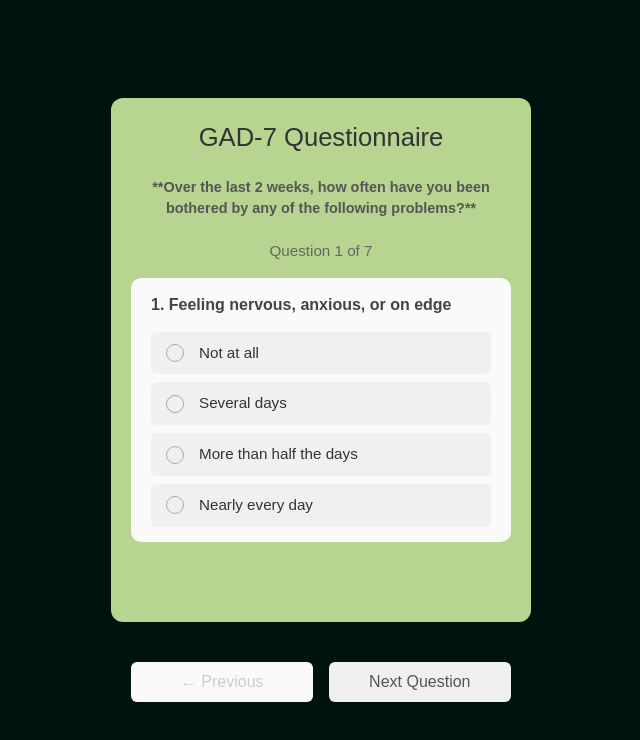
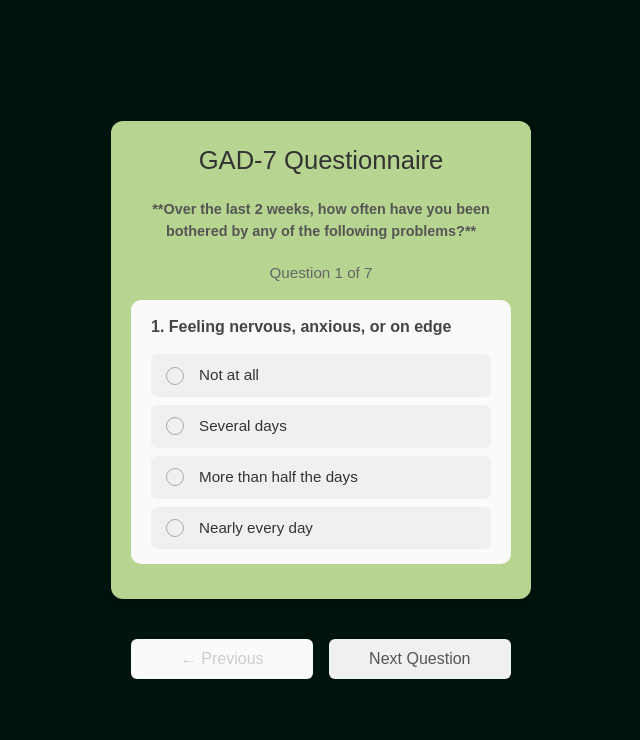
Before and after one commit to HarshaNaidu11/Bloomence_99, a React (Vite) app in the folder frontend/: page /gad7 in a window 1280 px wide. Shown: the top 740 px of the page, without its empty margins (319-959 px from the left). Built offline with nearby package versions, Linux system fonts and the light colour scheme; no server answers; sample sign-in values are in the browser's storage.

Commit message:
Update PHQ9.css

```diff
--- a/frontend/src/pages/Questionnaires/PHQ9.css
+++ b/frontend/src/pages/Questionnaires/PHQ9.css
@@ -29,7 +29,7 @@
   max-width: 420px;
   margin: 0 0 20px 0;
   background: #b7d591;
-  padding: 20px 0 65px 0;
+  padding: 20px 0 20px 0;
   border-radius: 12px;
   box-shadow: 0 4px 10px rgba(0, 0, 0, 0.1);
   position: relative;
```
